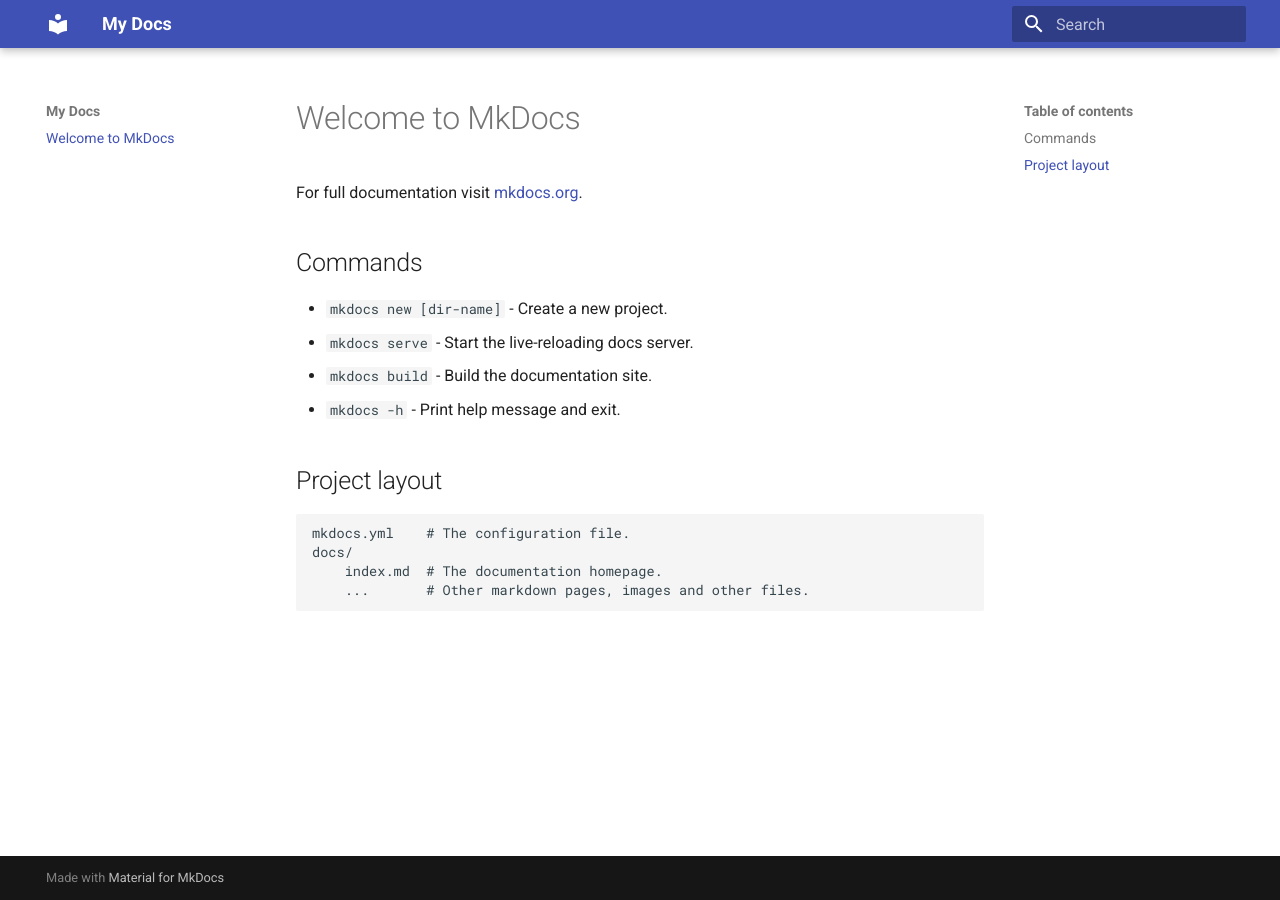
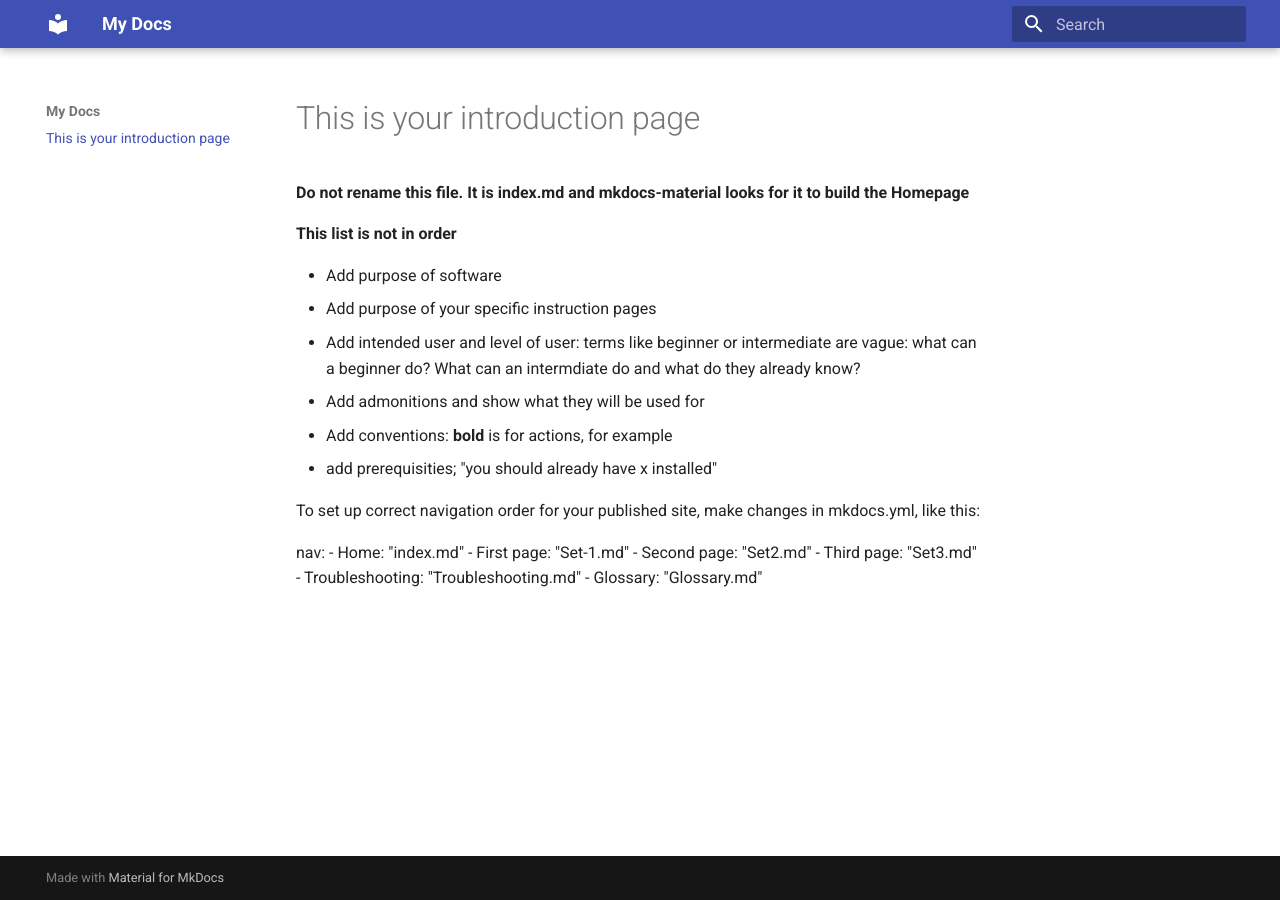
Before and after one commit to shinyoungyou/user-docs, an MkDocs documentation site: the page built from docs/index.md, in a window 1280 px wide. Built offline with MkDocs 1.6.1 and Material for MkDocs 9.7.7, drawn with Linux system fonts in a browser that asks for light colours.

```diff
--- a/docs/index.md
+++ b/docs/index.md
@@ -1,17 +1,22 @@
-# Welcome to MkDocs
+# This is your introduction page
 
-For full documentation visit [mkdocs.org](https://www.mkdocs.org).
+**Do not rename this file. It is index.md and mkdocs-material looks for it to build the Homepage**
 
-## Commands
+**This list is not in order**
 
-* `mkdocs new [dir-name]` - Create a new project.
-* `mkdocs serve` - Start the live-reloading docs server.
-* `mkdocs build` - Build the documentation site.
-* `mkdocs -h` - Print help message and exit.
+- Add purpose of software
+- Add purpose of your specific instruction pages
+- Add intended user and level of user: terms like beginner or intermediate are vague: what can a beginner do? What can an intermdiate do and what do they already know?
+- Add admonitions and show what they will be used for
+- Add conventions: **bold** is for actions, for example
+- add prerequisities; "you should already have x installed"
 
-## Project layout
+To set up correct navigation order for your published site, make changes in mkdocs.yml, like this:
 
-    mkdocs.yml    # The configuration file.
-    docs/
-        index.md  # The documentation homepage.
-        ...       # Other markdown pages, images and other files.
+nav:
+  - Home: "index.md"
+  - First page: "Set-1.md"
+  - Second page: "Set2.md"
+  - Third page: "Set3.md"
+  - Troubleshooting: "Troubleshooting.md"
+  - Glossary: "Glossary.md"
```
Also changed, not shown: 1 other file.
